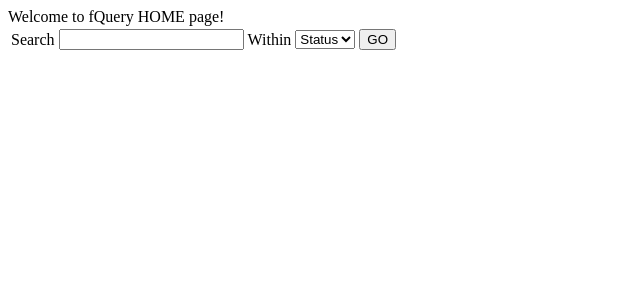
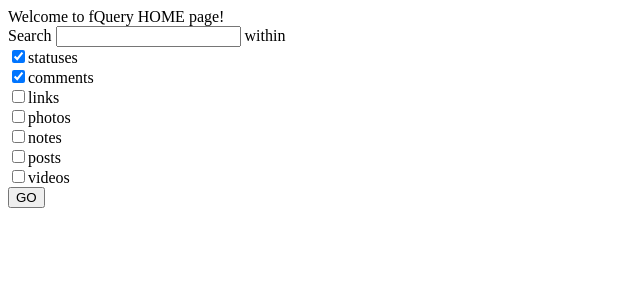
Before and after one commit to kunshao/EECS498, a Django app: page /fqueryApp/home/ in a window 1280 px wide. Shown: the top 300 px of the page, without its empty margins (0-640 px from the left). Run offline with Django 3.2, Linux system fonts and the light colour scheme; some libraries are stand-ins or nearby versions.

Commit message:
almost there

```diff
--- a/fqueryApp/templates/home/home.html
+++ b/fqueryApp/templates/home/home.html
@@ -37,28 +37,69 @@
         <div id = "photo_list_div"></div>
         <div id = "link_list_div"></div>
 
-        <script>
-        function foo(){
-            var txt     = document.getElementById("txtKeyword").value;
-            var type    = document.getElementById("listSearchType").value;
-            // alert("You searched " + txt + " of type " + type);
-            document.getElementById("query_content_div").innerHTML = "You searched: " + txt;
-        }
-        </script>
-        <table>
-            <tr>
-                <td><label>Search</label></td>
-                <td><input type="text" name="keyword" id="txtKeyword"></td>
-                <td><label>Within</label></td>
-                <td>
-                    <select id="listSearchType">
-                        <option value="status">Status</option>
-                    </select>
-                </td>
-                <td><button type="button" OnClick="foo()">GO</button></td>
-        </table>
+        <div>
+            <label>Search</label>
+            <input type="text" name="keyword" id="txtKeyword">
+            <label>within</label><br>
+            <input type="checkbox" name="content_type_box" checked=yes, value=1>statuses<br>
+            <input type="checkbox" name="content_type_box" checked=yes, value=2>comments<br>
+            <input type="checkbox" name="content_type_box" value=4>links<br>
+            <input type="checkbox" name="content_type_box" value=8>photos<br>
+            <input type="checkbox" name="content_type_box" value=16>notes<br>
+            <input type="checkbox" name="content_type_box" value=32>posts<br>
+            <input type="checkbox" name="content_type_box" value=64>videos<br>
+            <button type="button" OnClick="makeQuery()">GO</button>
+        </div>
 
         <div id = "query_content_div"></div>
+        <div id = "query_response_content_div"></div>
+
+
+        <script>
+        function makeQuery(){
+            var query     = document.getElementById("txtKeyword").value;
+            var content_type_flags = get_content_type_flags();
+            document.getElementById("query_content_div").innerHTML = "You searched: " + query + " within " + content_type_flags;
+            sendQuery(query, content_type_flags)
+        }
+
+        function get_content_type_flags(){
+
+            var content_type_flags = 0;
+            var content_type_box = $('input[name="content_type_box"]');
+
+            for (var i = 0; i < content_type_box.length; i++) {
+                if (content_type_box[i].checked){
+                    content_type_flags = content_type_flags | content_type_box[i].value;
+                }
+            };
+            return content_type_flags
+        }
+
+        function sendQuery(query, content_type){
+            $.getJSON(
+                "{% url 'fqueryApp:make_query' %}",
+                {query : query, content_flags : content_type},
+                function(server_response) {
+                    content_list_obj = server_response.data;
+                    var content_list_ul = document.createElement("ul");
+
+                    for (content_type in content_list_obj){
+                        log('parsing content type: ' + content_type);
+
+                        for (var i = 0; i < content_list_obj[content_type].length; ++i){
+
+                            var content_li = document.createElement("li");
+                            content_li.innerHTML = content_list_obj[content_type][i].msg;
+                            content_list_ul.appendChild(content_li);
+
+                        }
+                    }
+                    document.getElementById("query_response_content_div").appendChild(content_list_ul);
+                })
+        }
+
+        </script>
 
         <script>
 	         function save_statuses (status_list) {
--- a/fqueryApp/urls.py
+++ b/fqueryApp/urls.py
@@ -17,7 +17,11 @@ urlpatterns = patterns('',
     # url to save all links of the user. Shouldn't be called by user.
     url(r'^save_links/$', views.save_links, name = 'save_links'),
 
+    # url to make a query.
+    url(r'^make_query/$', views.make_query, name = 'make_query'),
+
+
     # url(r'^render_login/$', views.render_login, name = 'render_login'),
-    url(r'^search/$', views.index, name='search')
+    url(r'^search/$', views.index, name='search'),
 
 )
--- a/fqueryApp/views.py
+++ b/fqueryApp/views.py
@@ -21,17 +21,34 @@ CONTENT_TYPE_VIDEO          = 1 << 6
 CONTENT_TYPE_QUESTION       = 1 << 7
 CONTENT_TYPE_QUESTION_OPTION = 1 << 8
 
+
+
+
 # query is the string user puts down. content_type is
 def get_relevant_contents(query, content_type):
     # Example use:
-    # content_dict = {};
-    # if ((content_type & CONTENT_TYPE_POST) == CONTENT_TYPE_POST){
-    #     content_dict[CONTENT_TYPE_POST] = get_relevant_posts;
-    # }
-    # if ((content_type & CONTENT_TYPE_STATUS) == CONTENT_TYPE_STATUS){
-    #     content_dict[CONTENT_TYPE_STATUS] = get_relevant_statuses;
-    # }
-    pass
+    content_dict = {}
+    if ((content_type & CONTENT_TYPE_POST) == CONTENT_TYPE_POST):
+        content_dict[CONTENT_TYPE_POST] = get_relevant_posts(query)
+
+    if ((content_type & CONTENT_TYPE_STATUS) == CONTENT_TYPE_STATUS):
+        content_dict[CONTENT_TYPE_STATUS] = get_relevant_statuses(query)
+
+    return content_dict
+
+def get_relevant_posts(query):
+
+    relevant_posts = []
+    for i in xrange(0,5):
+        relevant_posts.append({'msg' : 'post ' + str(i)})
+    return relevant_posts
+
+def get_relevant_statuses(query):
+    relevant_statuses = []
+    for i in xrange(0,5):
+        relevant_statuses.append({'msg' : 'status ' + str(i)})
+    return relevant_statuses
+
 
 
 
@@ -53,15 +70,39 @@ def home(request):
 
 
 @csrf_exempt
+def make_query(request):
+    query_str = request.GET['query']
+    content_flags = int(request.GET['content_flags'])
+
+    relevant_content = get_relevant_contents(query_str, content_flags)
+    # json_obj = {}
+    # num_content_flags = 9;
+    # for i in xrange(0, num_content_flags):
+    #     if ((1 << i) in relevant_content):
+    #         json_obj_one_type_list = []
+    #         for obj in relevant_content[1 << i]:
+    #             one_msg = {
+    #                 'msg' : obj[
+    #             }
+    #             json_obj_one_type_list.append(one_msg)
+    #     json_obj[1 << i] = json_obj_one_type_list
+
+    data_obj = {
+        'data' : relevant_content
+    }
+    return HttpResponse(simplejson.dumps(data_obj), content_type = "text/json")
+
+
+
+@csrf_exempt
 def save_statuses(request):
-    print 'save_statuses'
+    # print 'save_statuses'
     json_data = simplejson.load(request)
     local_save_statuses(json_data)
     return HttpResponse("Finished storing statuses for user")
 
 def local_save_statuses(status_arrary):
-    print 'local_save_statuses'
-
+    # print 'local_save_statuses'
 
     for json_obj in status_arrary:
         status, created = Status.objects.get_or_create(status_id = json_obj['id'])
@@ -75,13 +116,13 @@ def local_save_statuses(status_arrary):
 
 @csrf_exempt
 def save_photos(request):
-    print 'save_pictures'
+    # print 'save_pictures'
     json_data = simplejson.load(request)
     local_save_photos(json_data)
     return HttpResponse("Finished storing pictures for user")
 
 def local_save_photos(array):
-    print 'local_save_pictures'
+    # print 'local_save_pictures'
 
     for json_obj in array:
 
@@ -96,7 +137,7 @@ def local_save_photos(array):
         photo_obj.save()
 
 def local_save_comments(array):
-    print 'local_save_comments'
+    # print 'local_save_comments'
     for json_obj in array:
         comment_obj, created = Comment.objects.get_or_create(comment_id = json_obj['id'])
         comment_obj.comment_from_id = json_obj['from']['id']
@@ -109,13 +150,13 @@ def local_save_comments(array):
 
 @csrf_exempt
 def save_links(request):
-    print 'save_links'
+    # print 'save_links'
     json_data = simplejson.load(request)
     local_save_links(json_data)
     return HttpResponse("Finished storing links for user")
 
 def local_save_links(array):
-    print 'local_save_links'
+    # print 'local_save_links'
 
     for json_obj in array:
 
```
